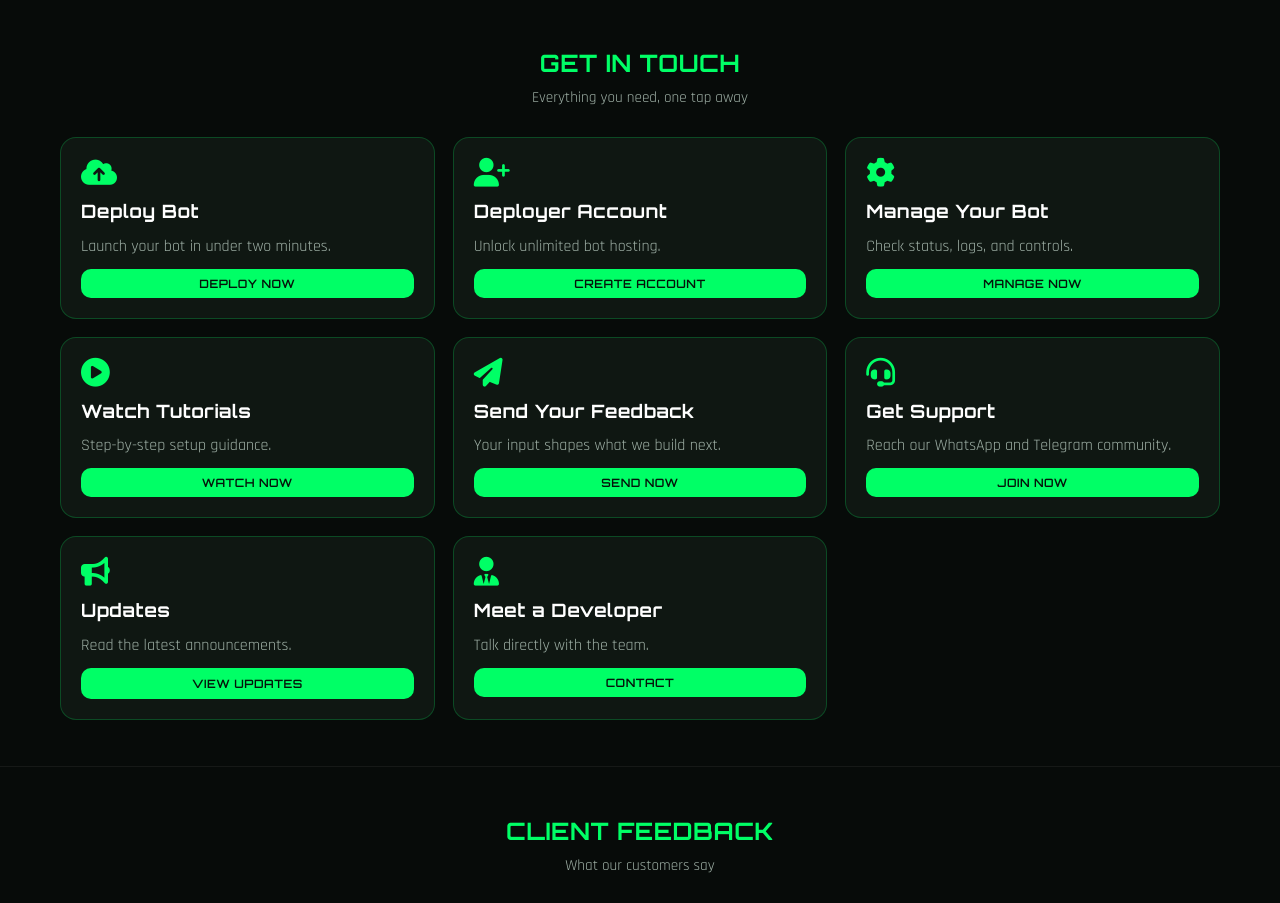
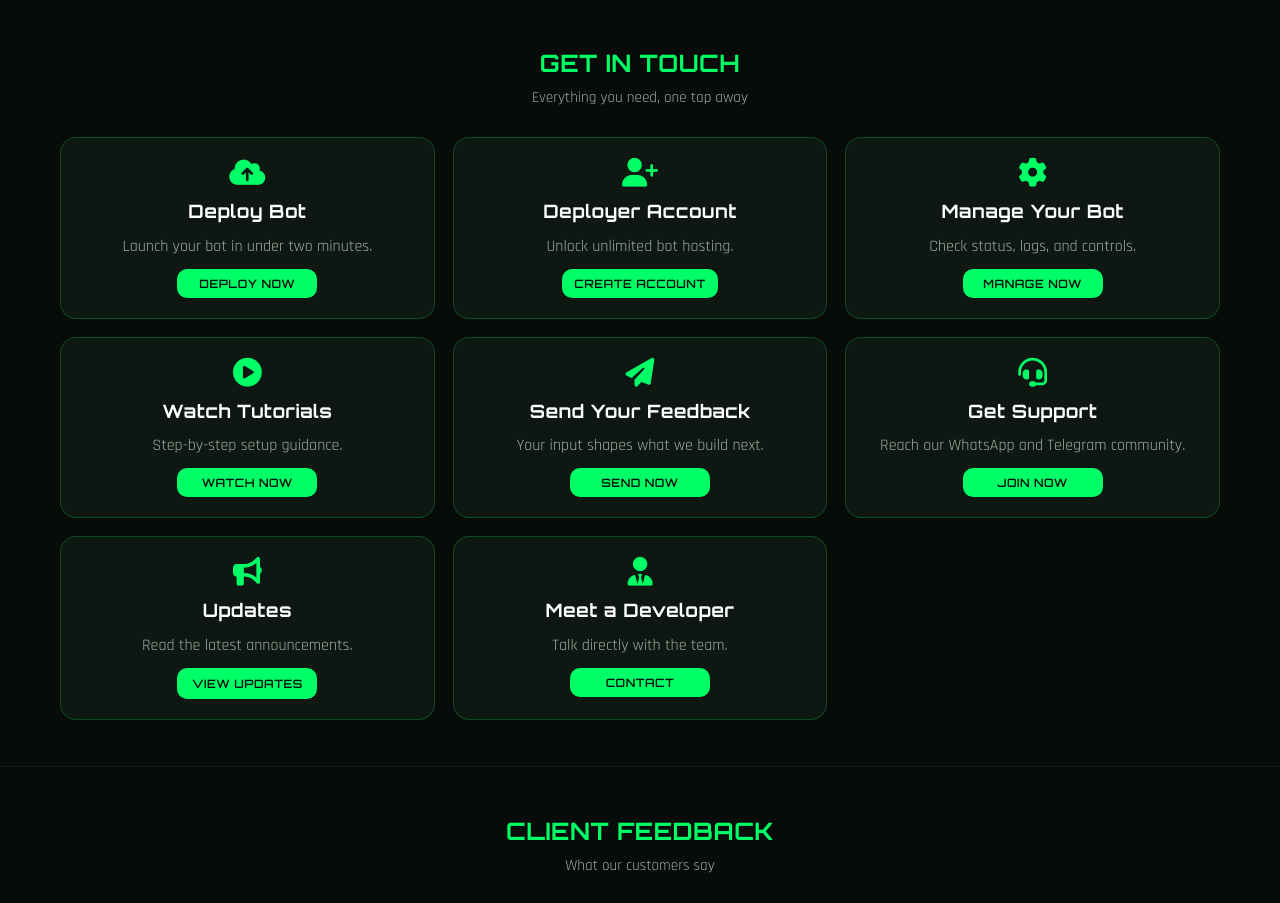
Before and after one commit to babykingb10-max/Adevos-X-Tech-Website-2, a plain HTML site: page frontend/index.html in a window 1280 px wide. Shown: the part 860-1763 px from the top of the page. Drawn offline with Linux system fonts and the light colour scheme; no server answers.

Commit message:
Add styles for get-in-touch-card component

```diff
--- a/frontend/css/components.css
+++ b/frontend/css/components.css
@@ -77,6 +77,12 @@
 @media (max-width: 900px) {
   .cards-grid.cols-3-desktop { grid-template-columns: repeat(auto-fit, minmax(250px, 1fr)); }
 }
+
+.get-in-touch-card {
+  text-align: center;
+  align-items: center;
+}
+.get-in-touch-card .btn { align-self: center; min-width: 140px; }
 
 /* ---------- Top Header ---------- */
 .top-header {
```
